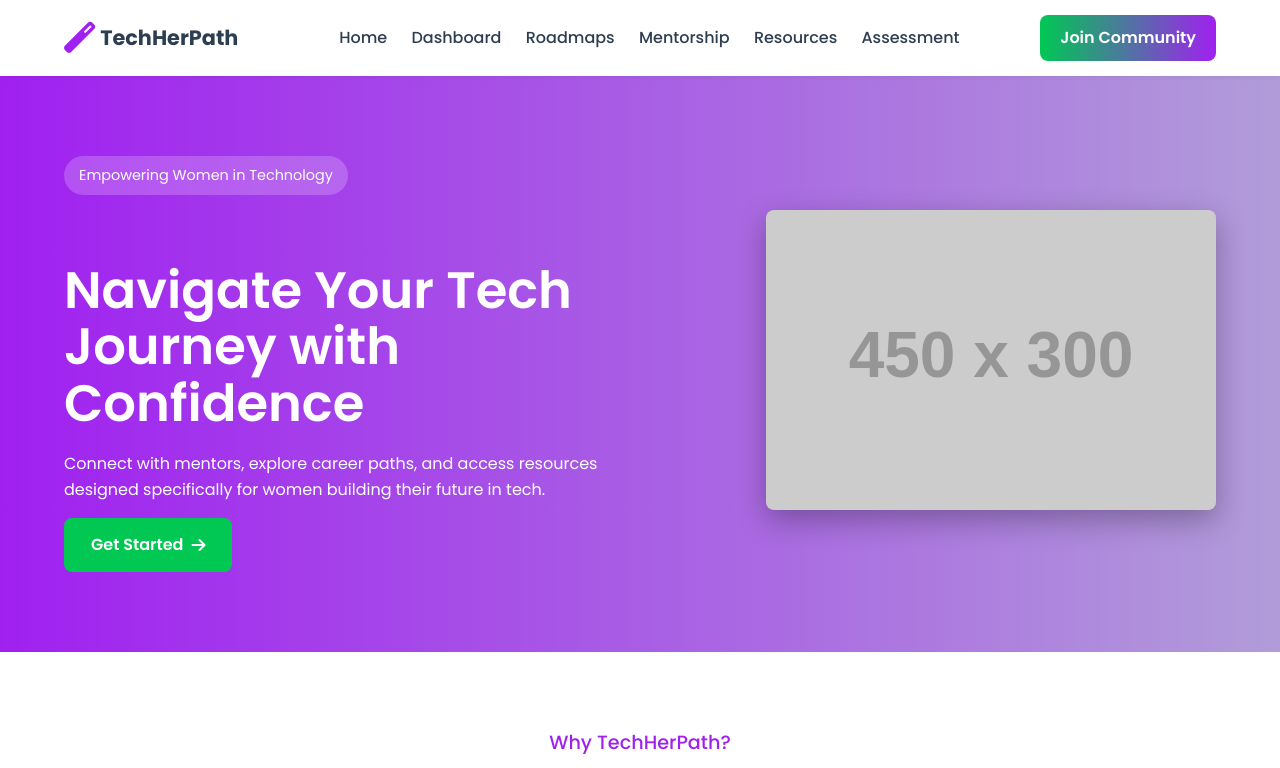
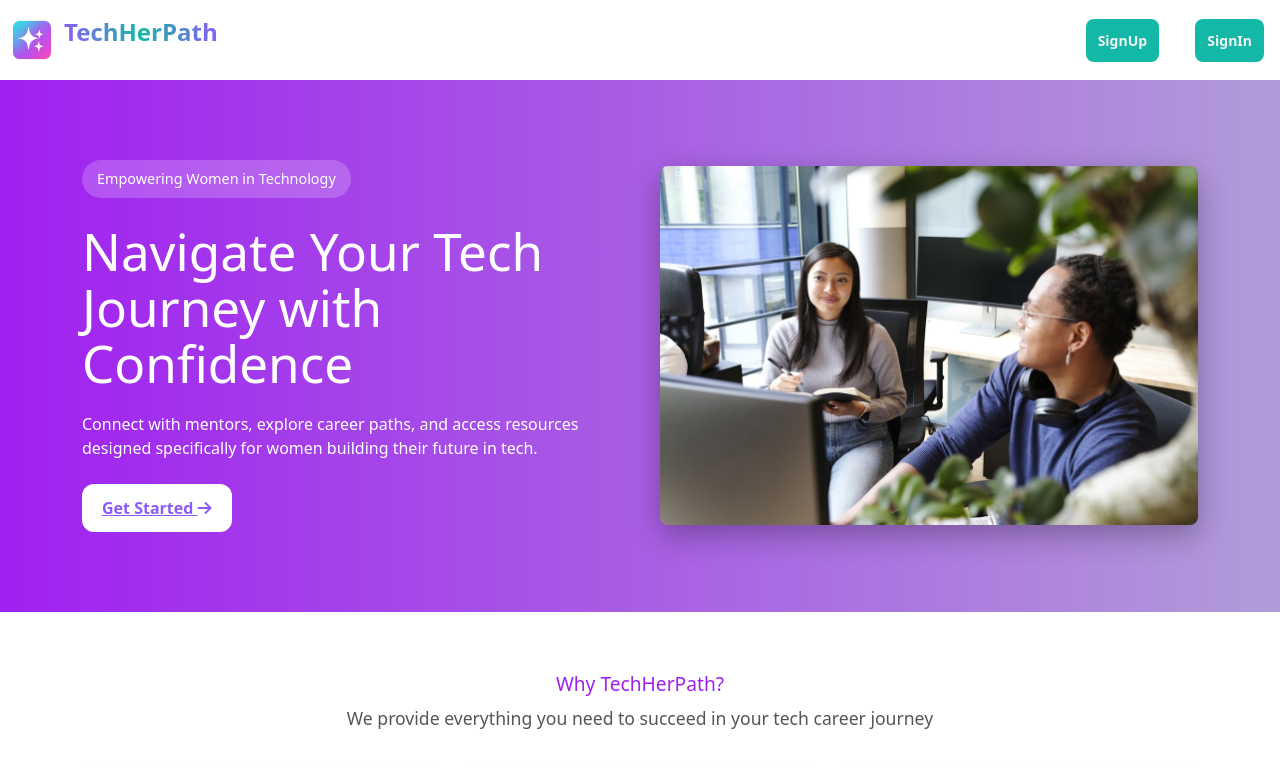
Before and after one commit to ola0ashton/LandingPage-TechHerPath, a plain HTML site: page index.html in a window 1280 px wide. Shown: the top 768 px of the page. Drawn offline with nearby package versions, Linux system fonts and the light colour scheme; placeholder pictures from the web are drawn by us; a web font is replaced by a local one.

Commit message:
initial commit

```diff
--- a/index.html
+++ b/index.html
@@ -4,31 +4,22 @@
     <meta charset="UTF-8">
     <meta name="viewport" content="width=device-width, initial-scale=1.0">
     <title>TechHerPath - Vibrant Website Design</title>
-    <link href="https://fonts.googleapis.com/css2?family=Poppins:wght@400;500;600;700&display=swap" rel="stylesheet">
     <link rel="stylesheet" href="style.css">
+    <link href="https://fonts.cdnfonts.com/css/euclid-circular-a" rel="stylesheet">
+    <link rel="stylesheet" href="https://cdn.jsdelivr.net/npm/bootstrap@5.3.3/dist/css/bootstrap.min.css" integrity="sha384-QWTKZyjpPEjISv5WaRU9OFeRpok6YctnYmDr5pNlyT2bRjXh0JMhjY6hW+ALEwIH" crossorigin="anonymous">
     <link rel="stylesheet" href="https://cdnjs.cloudflare.com/ajax/libs/font-awesome/6.0.0-beta3/css/all.min.css">
 </head>
 <body>
-
-    <header class="main-header">
-        <div class="container header-content">
-            <div class="logo">
-                <i class="fas fa-magic logo-icon"></i>
-                TechHerPath
-            </div>
-            <nav class="nav-menu" id="navMenu">
-                <a href="#home">Home</a>
-                <a href="#dashboard">Dashboard</a>
-                <a href="#roadmaps">Roadmaps</a>
-                <a href="#mentorship">Mentorship</a>
-                <a href="#resources">Resources</a>
-                <a href="#assessment">Assessment</a>
-            </nav>
-            <a href="#" class="btn btn-join-community">Join Community</a>
-            <button class="hamburger" id="hamburger">&#9776;</button>
+    <nav class="navbar">
+        <div class="logo-ctn">
+            <img src="./images/logo.png" alt="logo" class="logo">
+            <p class="gradient-text">TechHerPath</p>
         </div>
-    </header>
-
+        <div class="nav-link">
+            <a href="#" class="nav-btn">SignUp</a>
+            <a href="#" class="nav-btn">SignIn</a>
+        </div>
+    </nav>
     <main>
         <section class="hero-section" id="home">
             <div class="container hero-content">
@@ -36,10 +27,10 @@
                     <span class="tagline">Empowering Women in Technology</span>
                     <h1>Navigate Your Tech Journey with Confidence</h1>
                     <p>Connect with mentors, explore career paths, and access resources designed specifically for women building their future in tech.</p>
-                    <a href="#roadmaps" class="btn btn-primary">Get Started <i class="fas fa-arrow-right"></i></a>
+                    <a href="#roadmaps" class="head-btn">Get Started <i class="fas fa-arrow-right"></i></a>
                 </div>
                 <div class="hero-image">
-                    <img src="https://via.placeholder.com/450x300/e6f7ff/1c313a?text=Women+in+Tech+Meeting" alt="Women collaborating in tech">
+                    <img src="images/header-img.jpg" alt="Women collaborating in tech">
                 </div>
             </div>
         </section>
@@ -106,7 +97,7 @@
                         <i class="fas fa-quote-left quote-icon"></i>
                         <p>"TechHerPath helped me transition from design to frontend development. The roadmaps were crystal clear, and my mentor was incredible!"</p>
                         <div class="author-info">
-                            <img src="https://via.placeholder.com/50" alt="Sarah Chen" class="author-img">
+                            <img src="images/user1.jpg" alt="Sarah Chen" class="author-img">
                             <div>
                                 <p class="author-name">Sarah Chen</p>
                                 <p class="author-title">Frontend Developer at Microsoft</p>
@@ -118,7 +109,7 @@
                         <i class="fas fa-quote-left quote-icon"></i>
                         <p>"The mentorship matching was perfect. My mentor understood exactly what I needed and helped me land my dream job in data science."</p>
                         <div class="author-info">
-                            <img src="https://via.placeholder.com/50" alt="Priya Sharma" class="author-img">
+                            <img src="images/user2.jpg" alt="Priya Sharma" class="author-img">
                             <div>
                                 <p class="author-name">Priya Sharma</p>
                                 <p class="author-title">Data Scientist at Amazon</p>
@@ -130,7 +121,7 @@
                         <i class="fas fa-quote-left quote-icon"></i>
                         <p>"From software engineer to PM—TechHerPath's career assessment showed me a path I never considered. Best decision ever!"</p>
                         <div class="author-info">
-                            <img src="https://via.placeholder.com/50" alt="Jessica Martinez" class="author-img">
+                            <img src="images/user3.jpg" alt="Jessica Martinez" class="author-img">
                             <div>
                                 <p class="author-name">Jessica Martinez</p>
                                 <p class="author-title">Product Manager at Google</p>
--- a/style.css
+++ b/style.css
@@ -1,3 +1,8 @@
+*{
+    margin: 0;
+    padding: 0;
+    box-sizing: border-box;
+}
 :root {
     --color-primary-purple: #A020F0;
     --color-secondary-green: #00C853;
@@ -5,24 +10,23 @@
     --color-light-bg: #FAFAFA;
     --color-text-dark: #2c3e50;
     --color-text-medium: #555555;
-
-
     --gradient-hero: linear-gradient(90deg, #A020F0 0%, #B19CD9 100%);
     --gradient-cta: linear-gradient(135deg, #A020F0 0%, #D8BFD8 100%);
     --gradient-join: linear-gradient(90deg, #00C853 0%, #A020F0 100%);
-
     --card-gradient-purple: linear-gradient(135deg, #f3e5f5, #e1bee7);
     --card-gradient-green: linear-gradient(135deg, #e8f5e9, #c8e6c9);
 }
 
 /* --- Base & Typography --- */
 body {
-    font-family: "Poppins", sans-serif;
-    margin: 0;
-    padding: 0;
+    font-family: 'Euclid Circular A', sans-serif;
     color: var(--color-text-dark);
     line-height: 1.6;
     background-color: var(--color-white);
+}
+a {
+    text-decoration: none;
+    color: inherit;
 }
 
 h1, h2, h3 {
@@ -55,107 +59,60 @@ h1, h2, h3 {
     font-size: 1.1em;
 }
 
-/* --- Buttons --- */
-.btn {
-    padding: 12px 25px;
-    border-radius: 8px;
-    text-decoration: none;
-    font-weight: 600;
-    transition: all 0.3s ease;
-    display: inline-flex;
-    align-items: center;
-    gap: 8px;
-    text-align: center;
-}
-
-.btn-primary {
-    background-color: var(--color-secondary-green);
-    color: var(--color-white);
-    border: 2px solid var(--color-secondary-green);
-}
-
-.btn-primary:hover {
-    background-color: #00aa4a;
-}
-
-.btn-join-community {
-    background: var(--gradient-join);
-    color: var(--color-white);
-    border: none;
-    padding: 10px 20px;
-}
-
-.btn-join-community:hover {
-    opacity: 0.9;
-}
-
-.btn-cta-primary {
-    background-color: var(--color-primary-purple);
-    color: var(--color-white);
-    border: 2px solid var(--color-primary-purple);
-}
-
-.btn-cta-outline {
-    background-color: transparent;
-    color: var(--color-white);
-    border: 2px solid var(--color-white);
-}
-
-.btn-cta-primary:hover, .btn-cta-outline:hover {
-    opacity: 0.85;
-}
-
-
-/* --- Header & Navigation --- */
-.main-header {
-    background-color: var(--color-white);
-    box-shadow: 0 2px 4px rgba(0, 0, 0, 0.05);
-    position: sticky;
-    top: 0;
-    z-index: 1000;
-}
-
-.header-content {
+/* --- NAVBAR --- */
+.navbar {
     display: flex;
     justify-content: space-between;
     align-items: center;
-    padding: 15px 0;
+    background-color: var(--color-white);
+    width: 100%;
+}
+.logo-ctn {
+    font-size: 24px;
+    font-weight: 500;
+    color: #374151;
+    display: flex;
+    justify-content: center;
+    align-items: center;
 }
 
 .logo {
-    font-size: 1.3em;
+    width: 4rem;
+    height: 4rem;
+    border-radius: 50%;
+}
+.gradient-text {
+    background: linear-gradient(to right, #8b5cf6, #14B8A6, #8b5cf6);
+    -webkit-background-clip: text;
+    -webkit-text-fill-color: transparent;
     font-weight: 700;
-    color: var(--color-text-dark);
+}
+
+.nav-link {
     display: flex;
     align-items: center;
-    gap: 5px;
+}
+.nav-btn {
+    background-color: #14B8A6;
+    /*#ec4899 #FAFAF9,#5EEAD4 */
+    padding: 12px;
+    border-radius: 8px;
 }
 
-.logo-icon {
-    color: var(--color-primary-purple);
-    font-size: 1.5em;
+.nav-link a {
+    text-decoration: none;
+    color: #f1f1f1;
+    font-weight: 600;
+    font-size: 14px;
+    margin: 0 16px;
 }
 
-.nav-menu a {
-    color: var(--color-text-dark);
-    text-decoration: none;
-    margin-left: 20px;
-    font-weight: 500;
-    padding: 5px 0;
-    transition: color 0.2s;
+.nav-btn:hover {
+    background-color: #8b5cf6;
 }
 
-.nav-menu a:hover {
-    color: var(--color-primary-purple);
-}
-
-.hamburger {
-    display: none;
-    font-size: 1.5em;
-    background: none;
-    border: none;
-    cursor: pointer;
-    color: var(--color-primary-purple);
+.nav-link a:active {
+    color: #8b5cf6;
 }
 
 /* --- Hero Section --- */
@@ -188,6 +145,17 @@ h1, h2, h3 {
     font-size: 3.2em;
     line-height: 1.1;
     margin-bottom: 20px;
+}
+.head-btn {
+    display: inline-block;
+    padding: 10px 18px;
+    border-radius: 12px;
+    border: 2px solid white;
+    background: white;
+    color: #8b5cf6;
+    font-weight: 700;
+    cursor: pointer;
+    margin: 8px 12px 0px 0px;
 }
 
 .hero-image {
@@ -380,7 +348,16 @@ h1, h2, h3 {
     gap: 20px;
     margin-top: 30px;
 }
-
+.cta-buttons a {
+    padding: 12px 25px;
+    border-radius: 30px;
+    font-size: 1.2em;
+    font-weight: 600;
+    color: var(--color-white);
+    cursor: pointer;
+    background-color: #3f007e;;
+    transition: background-color 0.3s;
+}
 /* --- Footer --- */
 .main-footer {
     background-color: #3f007e; /* Darker Purple for Footer background */
```
Also changed, not shown: images/header-img.jpg (added), images/logo.png (added), images/user1.jpg (added), 2 other files.
